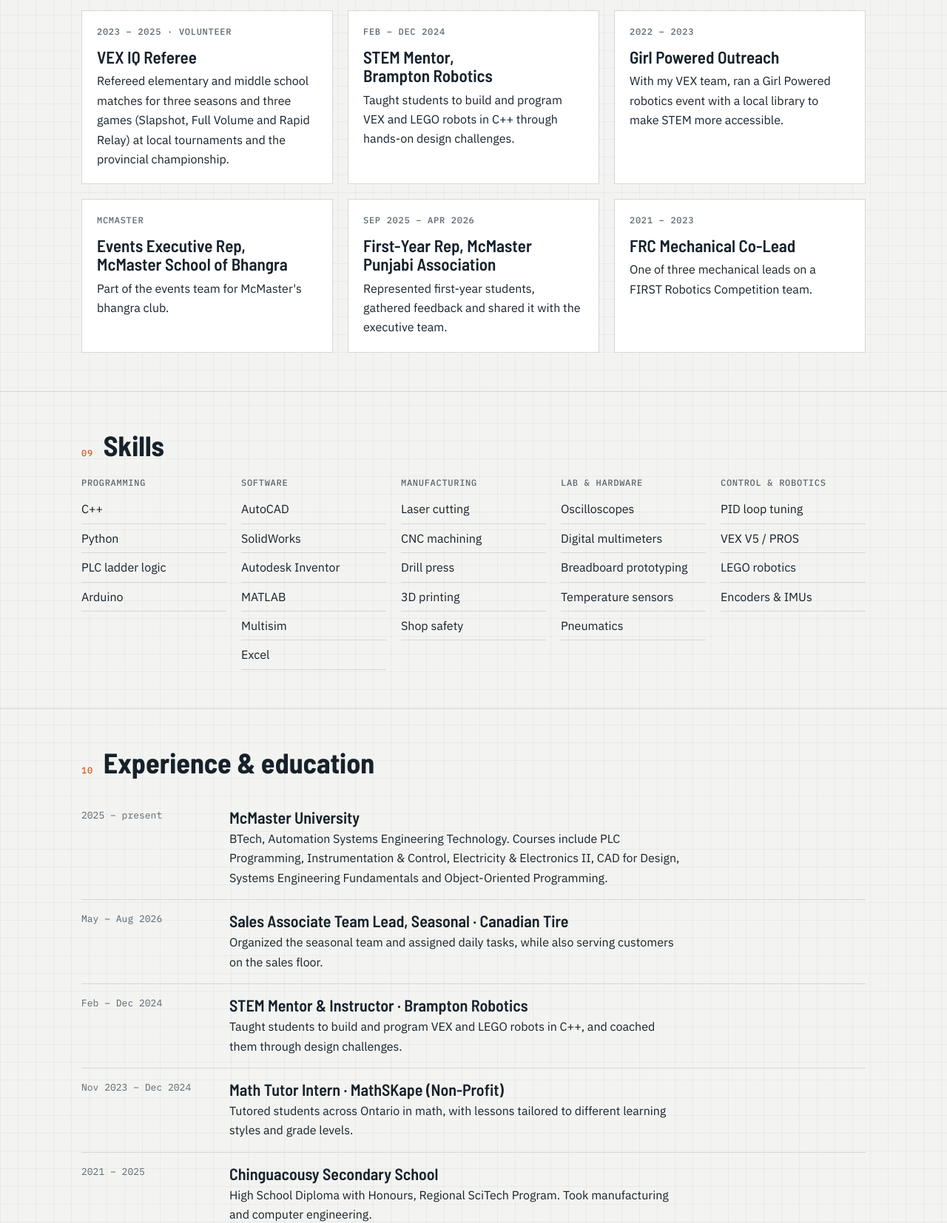
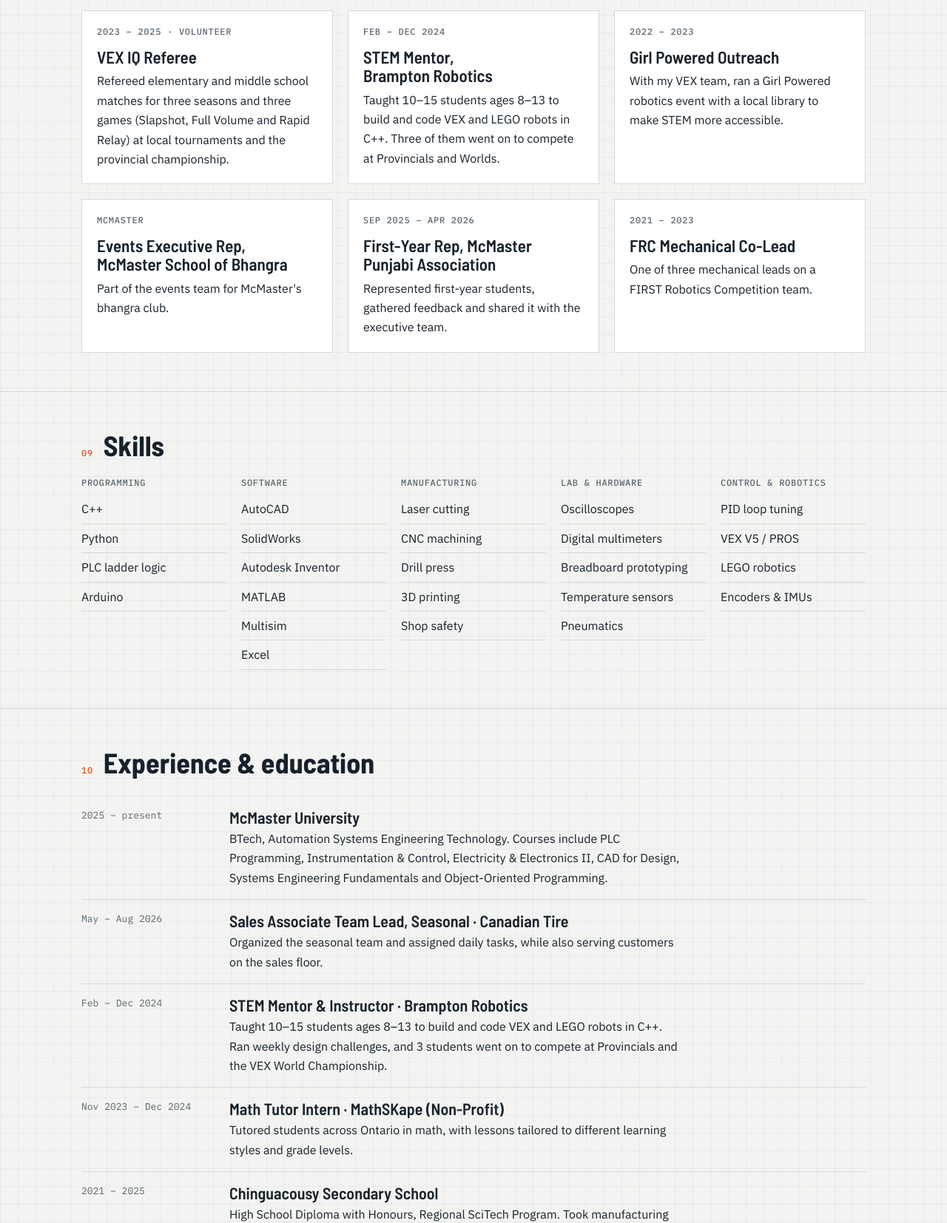
Before and after one commit to prabvirgrewal/prabvirgrewal.github.io, a plain HTML site: page index.html in a window 1280 px wide. Shown: the part 7540-9194 px from the top of the page at 74% size. Drawn offline with Linux system fonts and the light colour scheme.

Commit message:
Add Brampton Robotics impact numbers to site and resume

```diff
--- a/index.html
+++ b/index.html
@@ -420,7 +420,7 @@ return in(a) &lt; out(b) &amp;&amp; in(b) &lt; out(a);</pre>
     <div class="sec-head"><span class="tag">08</span><h2>Leadership &amp; community</h2></div>
     <div class="grid3">
       <div class="card reveal"><p class="tag">2023 – 2025 · Volunteer</p><h3>VEX IQ Referee</h3><p>Refereed elementary and middle school matches for three seasons and three games (Slapshot, Full Volume and Rapid Relay) at local tournaments and the provincial championship.</p></div>
-      <div class="card reveal"><p class="tag">Feb – Dec 2024</p><h3>STEM Mentor, Brampton Robotics</h3><p>Taught students to build and program VEX and LEGO robots in C++ through hands-on design challenges.</p></div>
+      <div class="card reveal"><p class="tag">Feb – Dec 2024</p><h3>STEM Mentor, Brampton Robotics</h3><p>Taught 10–15 students ages 8–13 to build and code VEX and LEGO robots in C++. Three of them went on to compete at Provincials and Worlds.</p></div>
       <div class="card reveal"><p class="tag">2022 – 2023</p><h3>Girl Powered Outreach</h3><p>With my VEX team, ran a Girl Powered robotics event with a local library to make STEM more accessible.</p></div>
       <div class="card reveal"><p class="tag">McMaster</p><h3>Events Executive Rep, McMaster School of Bhangra</h3><p>Part of the events team for McMaster's bhangra club.</p></div>
       <div class="card reveal"><p class="tag">Sep 2025 – Apr 2026</p><h3>First-Year Rep, McMaster Punjabi Association</h3><p>Represented first-year students, gathered feedback and shared it with the executive team.</p></div>
@@ -448,7 +448,7 @@ return in(a) &lt; out(b) &amp;&amp; in(b) &lt; out(a);</pre>
     <ul class="tl">
       <li><div class="when">2025 – present</div><div><h3>McMaster University</h3><p>BTech, Automation Systems Engineering Technology. Courses include PLC Programming, Instrumentation &amp; Control, Electricity &amp; Electronics II, CAD for Design, Systems Engineering Fundamentals and Object-Oriented Programming.</p></div></li>
       <li><div class="when">May – Aug 2026</div><div><h3>Sales Associate Team Lead, Seasonal · Canadian Tire</h3><p>Organized the seasonal team and assigned daily tasks, while also serving customers on the sales floor.</p></div></li>
-      <li><div class="when">Feb – Dec 2024</div><div><h3>STEM Mentor &amp; Instructor · Brampton Robotics</h3><p>Taught students to build and program VEX and LEGO robots in C++, and coached them through design challenges.</p></div></li>
+      <li><div class="when">Feb – Dec 2024</div><div><h3>STEM Mentor &amp; Instructor · Brampton Robotics</h3><p>Taught 10–15 students ages 8–13 to build and code VEX and LEGO robots in C++. Ran weekly design challenges, and 3 students went on to compete at Provincials and the VEX World Championship.</p></div></li>
       <li><div class="when">Nov 2023 – Dec 2024</div><div><h3>Math Tutor Intern · MathSKape (Non-Profit)</h3><p>Tutored students across Ontario in math, with lessons tailored to different learning styles and grade levels.</p></div></li>
       <li><div class="when">2021 – 2025</div><div><h3>Chinguacousy Secondary School</h3><p>High School Diploma with Honours, Regional SciTech Program. Took manufacturing and computer engineering.</p></div></li>
     </ul>
```
Also changed, not shown: 1 other file.
